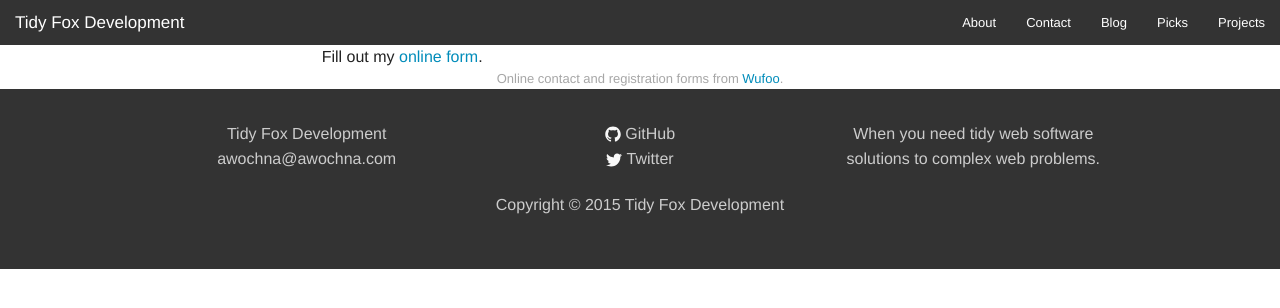
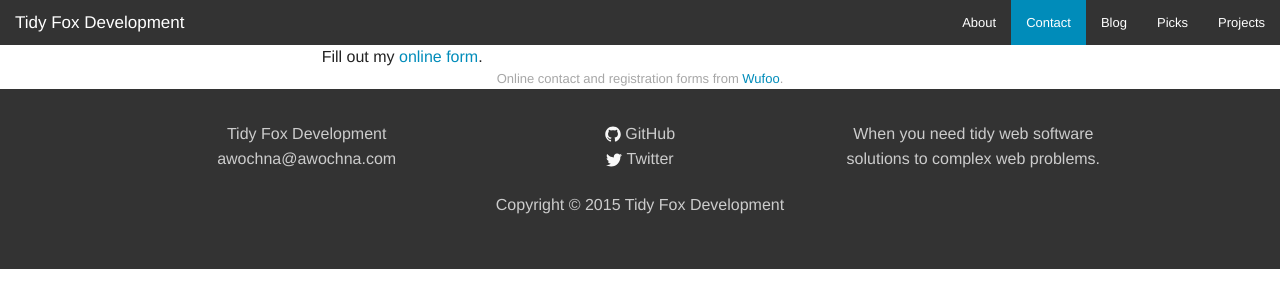
Before and after one commit to awochna/jekyll-blog, a Jekyll site: the page built from contact.html, in a window 1280 px wide. Shown: the top 308 px of the page. Built offline with Jekyll 4.4.1, drawn with Linux system fonts in a browser that asks for light colours.

Commit message:
Add active notifier to header

```diff
--- a/_includes/header.html
+++ b/_includes/header.html
@@ -11,16 +11,16 @@
 
     <section class="top-bar-section">
       <ul class="right">
-        {% assign blog = true %}
-        {% for page in site.pages %}
-          {% if page.title %}
-            {% unless blog == false and page.title == "Blog" %}
-              <li>
-                <a href="{{ page.url | prepend: site.baseurl }}">{{ page.title }}</a>
+        {% for node in site.pages %}
+          {% if node.title %}
+            {% unless node.url contains 'page' %}
+              {% if node.url == page.url %}
+                <li class="active">
+              {% else %}
+                <li>
+              {% endif %}
+                <a href="{{ node.url | prepend: site.baseurl }}">{{ node.title }}</a>
               </li>
-              {% if page.title == "Blog" %}
-                {% assign blog = false %}
-              {% endif %}
             {% endunless %}
           {% endif %}
         {% endfor %}
```
